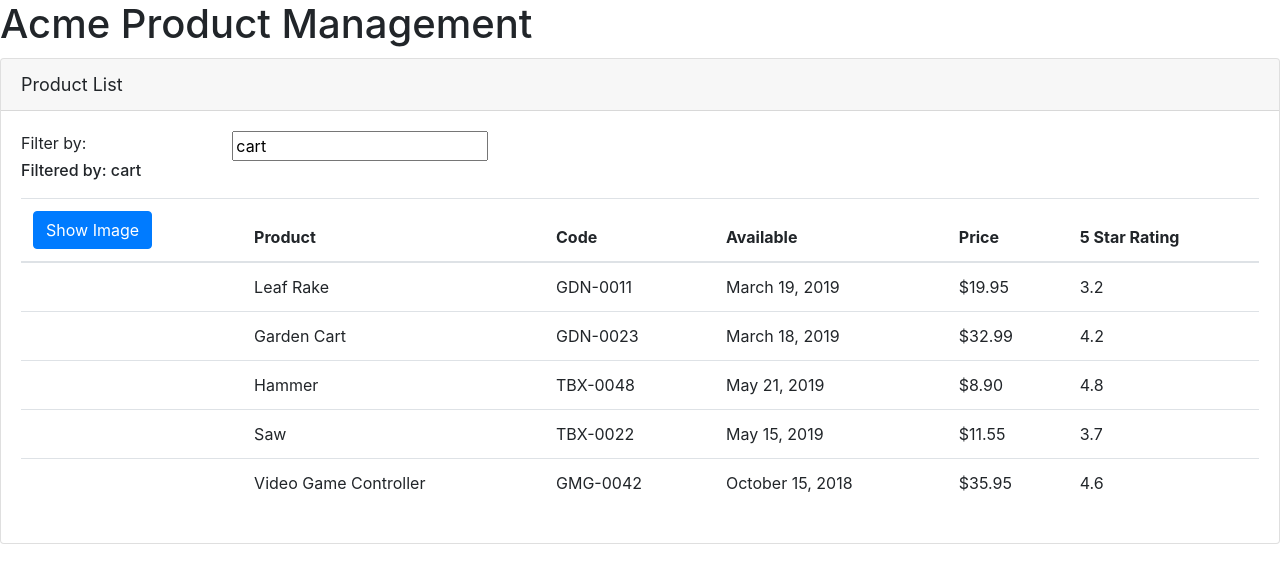
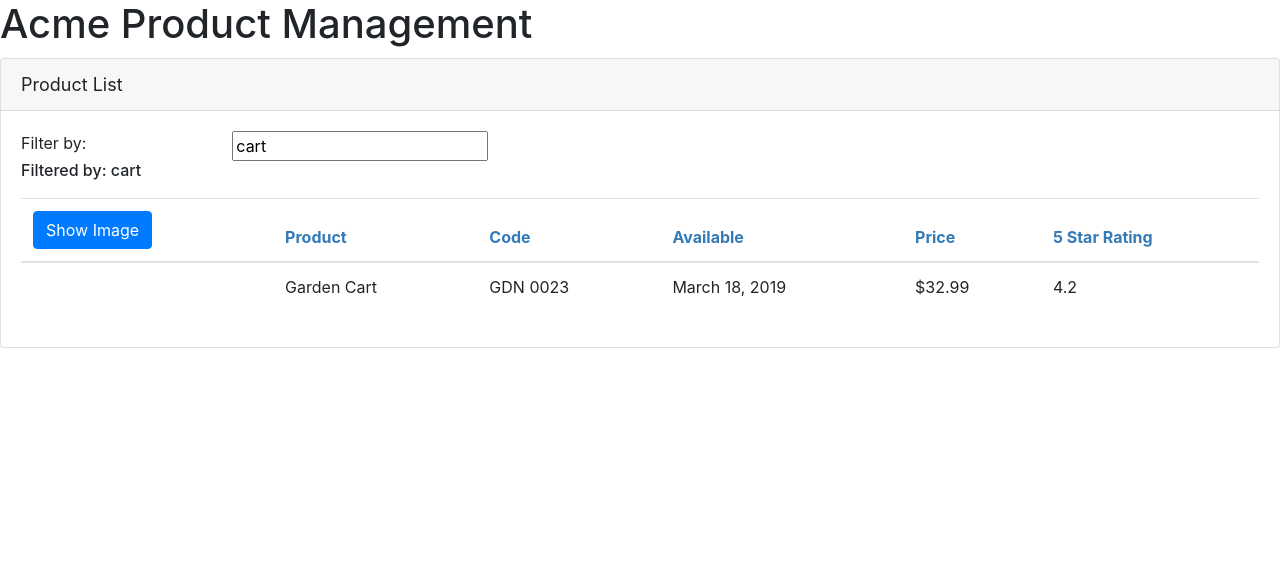
Before and after one commit to KBeltz/dk_getting-started, an Angular app: page / in a window 1280 px wide. Shown: the top 582 px of the page. Built offline with nearby package versions, Linux system fonts and the light colour scheme.

Commit message:
Finish module 7

```diff
--- a/src/app/app.module.ts
+++ b/src/app/app.module.ts
@@ -4,9 +4,10 @@
 import { AppComponent } from "./app.component";
 import { ProductListComponent } from "./products/product-list.component";
 import { FormsModule } from "@angular/forms";
+import { ConvertToSpacesPipe } from "./shared/convert-to-spaces.pipe";
 
 @NgModule({
-  declarations: [AppComponent, ProductListComponent],
+  declarations: [AppComponent, ProductListComponent, ConvertToSpacesPipe],
   imports: [BrowserModule, FormsModule],
   bootstrap: [AppComponent]
 })
--- /dev/null
+++ b/src/app/products/product-list.component.css
@@ -0,0 +1,3 @@
+thead {
+  color: #337ab7;
+}
--- a/src/app/products/product-list.component.html
+++ b/src/app/products/product-list.component.html
@@ -31,7 +31,7 @@
           </tr>
         </thead>
         <tbody>
-          <tr *ngFor="let product of products">
+          <tr *ngFor="let product of filteredProducts">
             <td>
               <img
                 *ngIf="showImage"
@@ -42,7 +42,7 @@
               />
             </td>
             <td>{{ product.productName }}</td>
-            <td>{{ product.productCode }}</td>
+            <td>{{ product.productCode | convertToSpaces:'-' }}</td>
             <td>{{ product.releaseDate }}</td>
             <td>{{ product.price | currency }}</td>
             <td>{{ product.starRating }}</td>
--- a/src/app/products/product-list.component.ts
+++ b/src/app/products/product-list.component.ts
@@ -1,15 +1,27 @@
-import { Component } from "@angular/core";
+import { Component, OnInit } from "@angular/core";
+import { IProduct } from "./product";
 @Component({
   selector: "pm-products",
-  templateUrl: "./product-list.component.html"
+  templateUrl: "./product-list.component.html",
+  styleUrls: ["./product-list.component.css"]
 })
-export class ProductListComponent {
+export class ProductListComponent implements OnInit {
   pageTitle: string = "Product List";
   imageWidth: number = 50;
   imageMargin: number = 2;
   showImage: boolean = false;
-  listFilter: string = "cart";
-  products: any[] = [
+  filteredProducts: IProduct[];
+  _listFilter: string;
+  get listFilter(): string {
+    return this._listFilter;
+  }
+  set listFilter(value: string) {
+    this._listFilter = value;
+    this.filteredProducts = this.listFilter
+      ? this.performFilter(this.listFilter)
+      : this.products;
+  }
+  products: IProduct[] = [
     {
       productId: 1,
       productName: "Leaf Rake",
@@ -62,6 +74,21 @@
     }
   ];
 
+  constructor() {
+    this.filteredProducts = this.products;
+    this.listFilter = "cart";
+  }
+
+  ngOnInit(): void {}
+
+  performFilter(filterBy: string): IProduct[] {
+    filterBy = filterBy.toLocaleLowerCase();
+    return this.products.filter(
+      (product: IProduct) =>
+        product.productName.toLocaleLowerCase().indexOf(filterBy) !== -1
+    );
+  }
+
   toggleImage(): void {
     this.showImage = !this.showImage;
   }
--- /dev/null
+++ b/src/app/products/product.ts
@@ -0,0 +1,10 @@
+export interface IProduct {
+  productId: number;
+  productName: string;
+  productCode: string;
+  releaseDate: string;
+  price: number;
+  description: string;
+  starRating: number;
+  imageUrl: string;
+}
--- /dev/null
+++ b/src/app/shared/convert-to-spaces.pipe.ts
@@ -0,0 +1,7 @@
+import { Pipe, PipeTransform } from '@angular/core';
+@Pipe({ name: 'convertToSpaces' })
+export class ConvertToSpacesPipe implements PipeTransform {
+  transform(value: string, character: string) {
+    return value.replace(character, ' ');
+  }
+}
```
